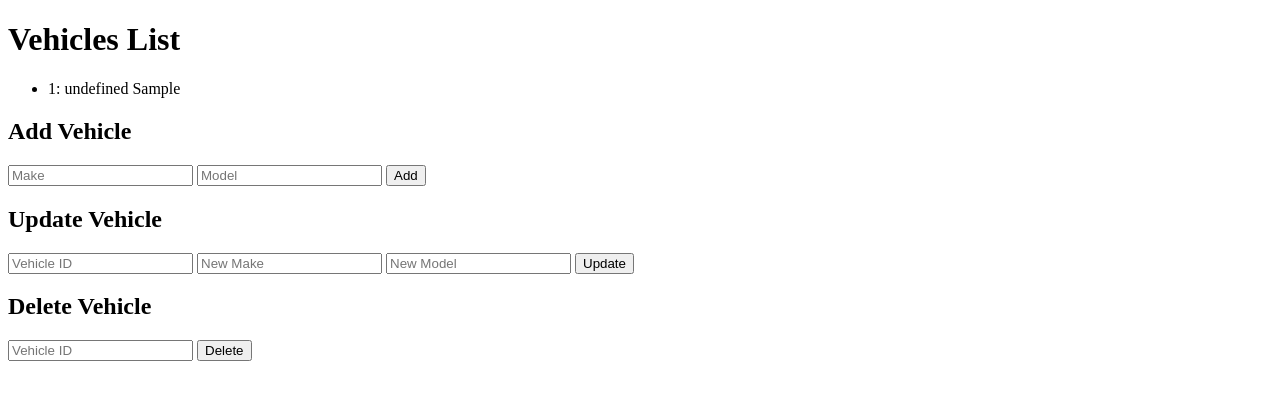
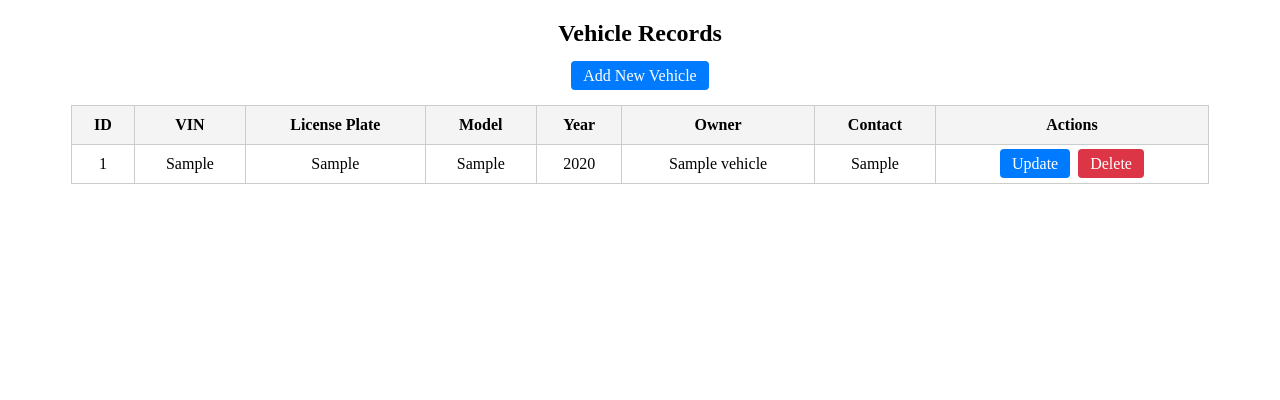
Before and after one commit to Chandan-1206/automotive-service-history, a Flask app: page / in a window 1280 px wide. Shown: the top 400 px of the page. Run offline with Flask 3, Linux system fonts and the light colour scheme; tables that the repository leaves empty or names only in its code hold one stand-in row (values such as "Sample post").

Commit message:
delete and view works in frontend

```diff
--- a/honda/templates/index.html
+++ b/honda/templates/index.html
@@ -1,89 +1,76 @@
 <!DOCTYPE html>
-<html>
+<html lang="en">
 <head>
-    <title>Honda Internship</title>
+    <meta charset="UTF-8">
+    <title>Vehicle Records</title>
+    <style>
+        table {
+            width: 90%;
+            margin: 20px auto;
+            border-collapse: collapse;
+        }
+        th, td {
+            padding: 10px;
+            border: 1px solid #ccc;
+            text-align: center;
+        }
+        th {
+            background: #f4f4f4;
+        }
+        a.button {
+            padding: 6px 12px;
+            margin: 2px;
+            text-decoration: none;
+            background: #007BFF;
+            color: white;
+            border-radius: 4px;
+        }
+        a.button.delete {
+            background: #dc3545;
+        }
+    </style>
 </head>
 <body>
-    <h1>Vehicles List</h1>
-    <ul id="vehicle-list"></ul>
+    <h2 style="text-align:center;">Vehicle Records</h2>
 
-    <h2>Add Vehicle</h2>
-    <form id="add-form">
-        <input type="text" id="make" placeholder="Make" required>
-        <input type="text" id="model" placeholder="Model" required>
-        <button type="submit">Add</button>
-    </form>
+    <div style="text-align:center; margin: 10px;">
+        <a href="{{ url_for('add_vehicle') }}" class="button">Add New Vehicle</a>
+    </div>
 
-    <h2>Update Vehicle</h2>
-    <form id="update-form">
-        <input type="number" id="update-id" placeholder="Vehicle ID" required>
-        <input type="text" id="update-make" placeholder="New Make">
-        <input type="text" id="update-model" placeholder="New Model">
-        <button type="submit">Update</button>
-    </form>
-
-    <h2>Delete Vehicle</h2>
-    <form id="delete-form">
-        <input type="number" id="delete-id" placeholder="Vehicle ID" required>
-        <button type="submit">Delete</button>
-    </form>
-
-    <script>
-        const API_URL = "http://127.0.0.1:5000";
-
-        // Load vehicles
-        function loadVehicles() {
-            fetch(`${API_URL}/vehicles`)
-                .then(res => res.json())
-                .then(data => {
-                    const list = document.getElementById("vehicle-list");
-                    list.innerHTML = "";
-                    data.forEach(item => {
-                        const li = document.createElement("li");
-                        li.textContent = `${item.id}: ${item.make} ${item.model}`;
-                        list.appendChild(li);
-                    });
-                });
-        }
-
-        loadVehicles();
-
-        // Add vehicle
-        document.getElementById("add-form").addEventListener("submit", e => {
-            e.preventDefault();
-            const make = document.getElementById("make").value;
-            const model = document.getElementById("model").value;
-
-            fetch(`${API_URL}/vehicles`, {
-                method: "POST",
-                headers: { "Content-Type": "application/json" },
-                body: JSON.stringify({ make, model })
-            }).then(() => loadVehicles());
-        });
-
-        // Update vehicle
-        document.getElementById("update-form").addEventListener("submit", e => {
-            e.preventDefault();
-            const id = document.getElementById("update-id").value;
-            const make = document.getElementById("update-make").value;
-            const model = document.getElementById("update-model").value;
-
-            fetch(`${API_URL}/vehicles/${id}`, {
-                method: "PUT",
-                headers: { "Content-Type": "application/json" },
-                body: JSON.stringify({ make, model })
-            }).then(() => loadVehicles());
-        });
-
-        // Delete vehicle
-        document.getElementById("delete-form").addEventListener("submit", e => {
-            e.preventDefault();
-            const id = document.getElementById("delete-id").value;
-
-            fetch(`${API_URL}/vehicles/${id}`, {
-                method: "DELETE"
-            }).then(() => loadVehicles());
-        });
-    </script>
+    <table>
+        <thead>
+            <tr>
+                <th>ID</th>
+                <th>VIN</th>
+                <th>License Plate</th>
+                <th>Model</th>
+                <th>Year</th>
+                <th>Owner</th>
+                <th>Contact</th>
+                <th>Actions</th>
+            </tr>
+        </thead>
+        <tbody>
+            {% for v in vehicles %}
+            <tr>
+                <td>{{ v.id }}</td>
+                <td>{{ v.vin }}</td>
+                <td>{{ v.license_plate }}</td>
+                <td>{{ v.model }}</td>
+                <td>{{ v.year }}</td>
+                <td>{{ v.owner_name }}</td>
+                <td>{{ v.owner_contact }}</td>
+                <td>
+                    <a href="{{ url_for('update_vehicle', vehicle_id=v.id) }}" class="button">Update</a>
+                    <a href="{{ url_for('delete_vehicle', vehicle_id=v.id) }}" class="button delete" onclick="return confirm('Are you sure?');">Delete</a>
+                </td>
+            </tr>
+            {% else %}
+            <tr>
+                <td colspan="8">No vehicles found.</td>
+            </tr>
+            {% endfor %}
+        </tbody>
+    </table>
 </body>
 </html>
```
